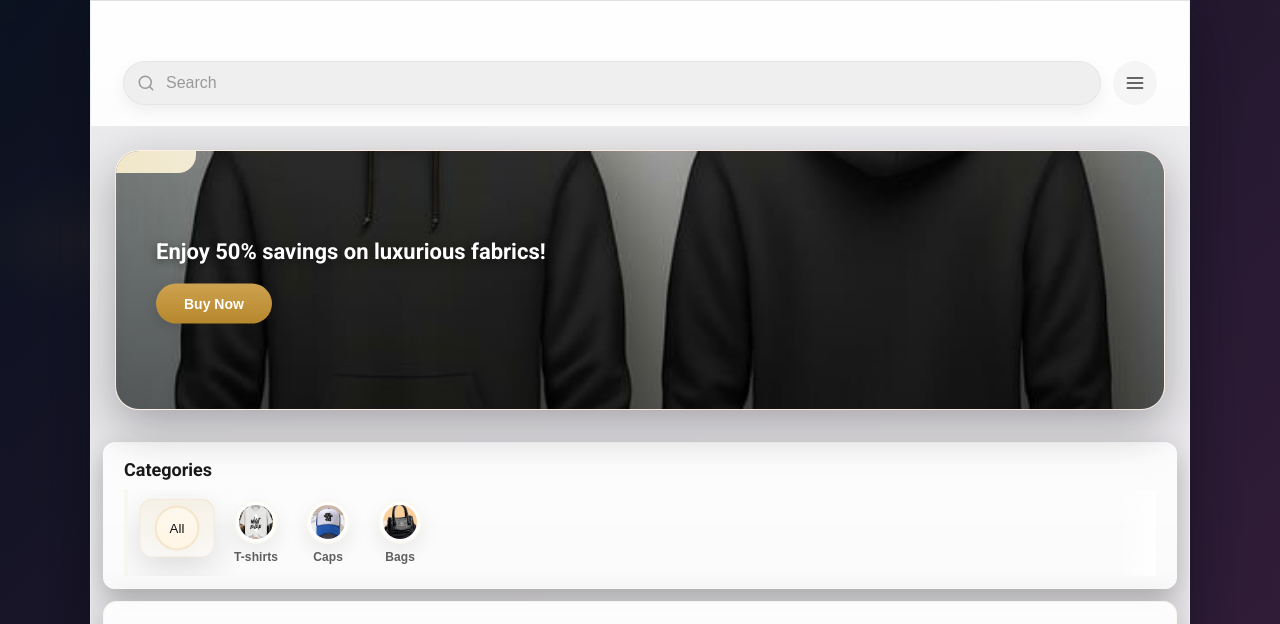
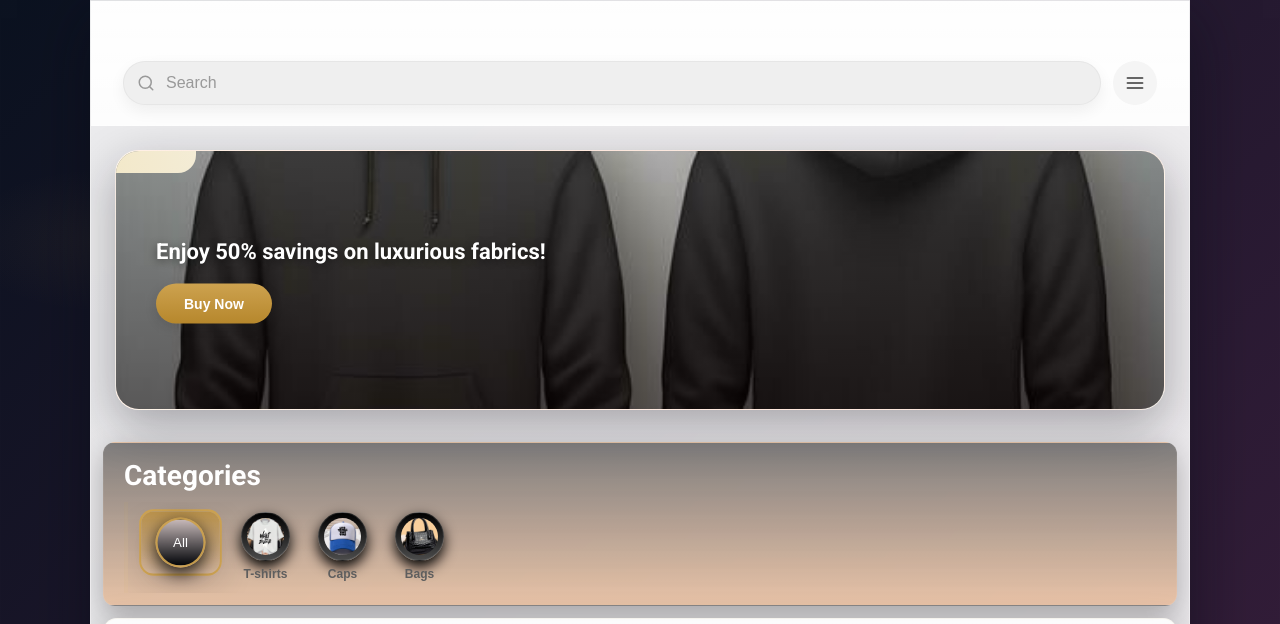
Before and after one commit to enochstanhope-source/EMMYSTORE, a plain HTML site: page index.html in a window 1280 px wide and 2001 px high. Shown: the top 624 px of the page. Drawn offline with nearby package versions, Linux system fonts and the light colour scheme.

Commit message:
Add files via upload

```diff
--- a/index.html
+++ b/index.html
@@ -119,7 +119,7 @@
                 <span class="all-text">All</span>
               </div>
             </button>
-            <button class="category-btn" aria-label="Man">
+            <button class="category-btn category-man" aria-label="Man">
               <div class="category-avatar">
                 <img
                   src="images/em2.jpg"
@@ -132,7 +132,7 @@
               </div>
               <span>T-shirts</span>
             </button>
-            <button class="category-btn" aria-label="Woman">
+            <button class="category-btn category-woman" aria-label="Woman">
               <div class="category-avatar">
                 <img
                   src="images/em.jpg"
@@ -145,7 +145,7 @@
               </div>
               <span>Caps</span>
             </button>
-            <button class="category-btn" aria-label="Kids">
+            <button class="category-btn category-kids" aria-label="Kids">
               <div class="category-avatar">
                 <img
                   src="images/em3.jpg"
--- a/styles/index.css
+++ b/styles/index.css
@@ -474,14 +474,15 @@ body {
     content: "";
     position: absolute;
     inset: 0;
-    background: linear-gradient(180deg, rgba(0,0,0,0.15) 0%, rgba(0,0,0,0.35) 100%);
+    background: linear-gradient(180deg, rgba(117, 112, 112, 0.15) 0%, rgba(17, 3, 3, 0.35) 100%);
     z-index: 1; /* sits above the image but below the content */
 }
 
 /* Categories Section */
 .categories-section {
     padding: 12px 12px 8px; /* reduce padding for a thinner section */
-    background: linear-gradient(180deg, rgba(255,255,255,0.9), rgba(255,255,255,0.8));
+    background: linear-gradient(180deg,#807e7e, #e6781e54);
+
     margin: 8px 12px 0 12px; /* slightly less vertical space */
     border-radius: 12px;
     border: 1px solid rgba(255,255,255,0.06);
@@ -519,14 +520,14 @@ body {
 
 .categories-section h3 {
     font-size: 16px;
-    font-weight: 700;
-    color: #1a1a1a;
+    font-weight: 800;
+    color: #ffffff;
     margin-bottom: 10px; /* reduced spacing to reduce overall height */
 }
 
 @media (min-width: 769px) {
     .categories-section h3 {
-        font-size: 18px;
+        font-size: 28px;
     }
 }
 
@@ -544,6 +545,8 @@ body {
     -webkit-overflow-scrolling: touch;
     /* Subtle accent border using the gold color to blend with the design */
     border-left: 4px solid rgba(205,162,79,0.06);
+    /* Merge background from the section to create a single background feel */
+    background: transparent; /* let the section gradient show through */
     padding-left: 12px; /* leave room for the border */
     /* gently lift on hover to emphasize interactivity */
     transition: box-shadow 220ms ease, transform 220ms ease;
@@ -571,7 +574,7 @@ body {
     border: none;
     border-radius: 14px;
     font-size: 13px;
-    color: #6b6b6b;
+    color: #000000;
     cursor: pointer;
     white-space: nowrap;
     display: inline-flex;
@@ -580,7 +583,8 @@ body {
     justify-content: center;
     gap: 6px; /* space between avatar and label */
     font-weight: 600;
-    transition: transform 0.28s cubic-bezier(.2,.8,.2,1), box-shadow 0.28s ease, border-color 0.2s ease;
+    transition: transform 0.28s cubic-bezier(.2,.8,.2,1), box-shadow 0.28s ease, border-color 0.2s ease, background 0.28s ease;
+    overflow: visible; /* ensure child avatar or shadows do not clip the outer border */
     flex-shrink: 0;
     scroll-snap-align: start; /* snap each button to the display start */
 }
@@ -591,14 +595,29 @@ body {
 
 .category-btn.active {
     background: linear-gradient(180deg, rgba(205,162,79,0.12), rgba(205,162,79,0.02));
-    color: #111;
+    color: #f0f0f0;
     font-weight: 800;
     border: 1px solid rgba(205,162,79,0.14);
     transform: translateY(-4px) scale(1.02);
     box-shadow: 0 12px 34px rgba(6, 8, 17, 0.12);
 }
 
-.category-btn.active span { color: #111; }
+/* Slightly higher opacity for the 'All' category when active so the background
+   stands out a little more and appears subtly de-emphasized compared to the
+   avatar ring. This targets the button itself (not the avatar) and keeps the
+   active styling consistent. */
+.category-btn.category-all.active {
+    background: linear-gradient(180deg, rgba(199, 138, 16, 0.527), rgba(205,162,79,0.04));
+    /* Make the border solid and visible around the entire button */
+    border: 2px solid rgba(205,162,79,0.95);
+    border-style: solid;
+    /* Keep the background clipped to padding so the border isn't visually broken */
+    background-clip: padding-box;
+}
+
+
+
+.category-btn.active span { color: #ffffff; }
 
 /* support accessible pressed state - if JS toggles aria-pressed */
 .category-btn[aria-pressed="true"] { box-shadow: 0 12px 34px rgba(6, 8, 17, 0.12); transform: translateY(-4px) scale(1.02); }
@@ -606,17 +625,18 @@ body {
 .category-btn img { display: block; width: 100%; height: 100%; border-radius: inherit; }
 
 .category-avatar {
-    width: 44px; /* slightly smaller for compact layout */
-    height: 44px;
+    width: 49px; /* slightly smaller for compact layout */
+    height: 49px;
     border-radius: 50%;
     overflow: hidden;
     display: inline-flex;
     align-items: center;
     justify-content: center;
     background: #ffffff; /* white circle backdrop */
-    padding: 3px; /* small inset so image doesn't touch the edges */
+    padding: 5px; /* small inset so image doesn't touch the edges; increased for more pronounced ring */
     box-shadow: 0 8px 20px rgba(6, 8, 17, 0.07);
-    border: 2px solid rgba(205,162,79,0.08); /* subtle accent ring */
+    border: 1px solid rgba(205,162,79,0.08); /* reduced thin accent ring */
+    transition: transform 220ms cubic-bezier(.2,.9,.2,1), border-color 220ms ease, box-shadow 220ms ease;
 }
 
 /* Slight subtle hover on the active item to indicate it's interactive */
@@ -652,11 +672,12 @@ body {
 
 /* Distinct 'All' avatar with gold gradient */
 .category-all .all-avatar {
-    background: linear-gradient(180deg, #fef7ec, #fff6e6);
-    border: 2px solid rgba(205,162,79,0.20);
-    box-shadow: 0 6px 18px rgba(205,162,79,0.04);
-}
-.category-all .all-text { color: #4b4b4b; font-size: 13px; font-weight: 300; }
+    background: linear-gradient(180deg, #c7b9b9, #010408);
+    /* Ensure the avatar ring is a solid accent color and matches the outer border */
+    border: 2px solid rgba(205,162,79,0.95);
+    box-shadow: 0 6px 18px rgba(8, 6, 2, 0.925);
+}
+.category-all .all-text { color: #fff; font-size: 13px; font-weight: 300; }
 
 /* A subtle fading mask at the right to encourage horizontal scrolling */
 .categories-container::after {
@@ -667,7 +688,8 @@ body {
     bottom: 0;
     width: 38px;
     pointer-events: none;
-    background: linear-gradient(90deg, rgba(255,255,255,0), rgba(255,255,255,0.94));
+    /* Make the fade transparent so the section's background shows through instead of white */
+    background: linear-gradient(90deg, rgba(255,255,255,0), rgba(255,255,255,0));
 }
 
 .category-btn:active {
@@ -685,7 +707,50 @@ body {
 .category-avatar img { width: 100%; height: 100%; object-fit: cover; border-radius: 50%; }
 
 .category-all .all-avatar { display:flex; align-items:center; justify-content:center; }
-.category-all .all-text { font-weight:300; color:#333; padding: 4px 8px; font-size:13px; }
+.category-all .all-text { font-weight:400; color:#fff !important; padding: 4px 8px; font-size:13px; }
+
+/* Ensure 'All' label stays white in active, hover and focus states */
+.category-btn.category-all .all-text,
+.category-btn.category-all.active .all-text,
+.category-btn.category-all:hover .all-text,
+.category-btn.category-all:focus-visible .all-text { color: #fff !important; }
+
+/* Per-category themed avatars and active backgrounds */
+.category-btn.category-man .category-avatar {
+    background: linear-gradient(180deg, #000000, #4b4b4b);
+    border-color: rgba(255, 253, 253, 0.12); /* soft blue ring */
+    box-shadow: 0 6px 14px rgb(0, 0, 0);
+}
+.category-btn.category-man.active { background: linear-gradient(180deg, rgba(31,143,255,0.08), rgba(31,143,255,0.02)); color: #063f83; border: 1px solid rgba(31,143,255,0.14); }
+.category-btn.category-man:hover:not(.active) .category-avatar { transform: translateY(-3px) scale(1.03); border-color: rgba(31,143,255,0.18); }
+
+.category-btn.category-woman .category-avatar {
+ background: linear-gradient(180deg, #000000, #4b4b4b);
+    border-color: rgba(255, 253, 253, 0.12); /* soft blue ring */
+    box-shadow: 0 6px 14px rgb(0, 0, 0);
+}
+.category-btn.category-woman.active { background: linear-gradient(180deg, rgba(31,143,255,0.08), rgba(31,143,255,0.02)); color: #8b205a; border: 1px solid rgba(255,123,180,0.14); }
+.category-btn.category-woman:hover:not(.active) .category-avatar { transform: translateY(-3px) scale(1.03); border-color: rgba(255,123,180,0.18); }
+
+.category-btn.category-kids .category-avatar {
+   background: linear-gradient(180deg, #000000, #4b4b4b);
+    border-color: rgba(255, 253, 253, 0.12); /* soft blue ring */
+    box-shadow: 0 6px 14px rgb(0, 0, 0);
+}
+.category-btn.category-kids.active { background: linear-gradient(180deg, rgba(123,211,137,0.08), rgba(123,211,137,0.02)); color: #196b34; border: 1px solid rgba(123,211,137,0.14); }
+.category-btn.category-kids:hover:not(.active) .category-avatar { transform: translateY(-3px) scale(1.03); border-color: rgba(123,211,137,0.18); }
+
+/* Slight avatar lift on active for all themed categories so the avatar 'pops' */
+.category-btn.category-man.active .category-avatar,
+.category-btn.category-woman.active .category-avatar,
+.category-btn.category-kids.active .category-avatar {
+    transform: translateY(-4px) scale(1.06);
+    box-shadow: 0 14px 40px rgb(202, 80, 10);
+    border-width: 2px;
+}
+
+/* Set a neutral transparent avatar background for any categories that don't provide images */
+.category-btn .category-avatar:empty { background: rgba(255,255,255,0.96); border-color: rgba(205,162,79,0.05); }
 
 /* Collections Section */
 .collections-section {
```
